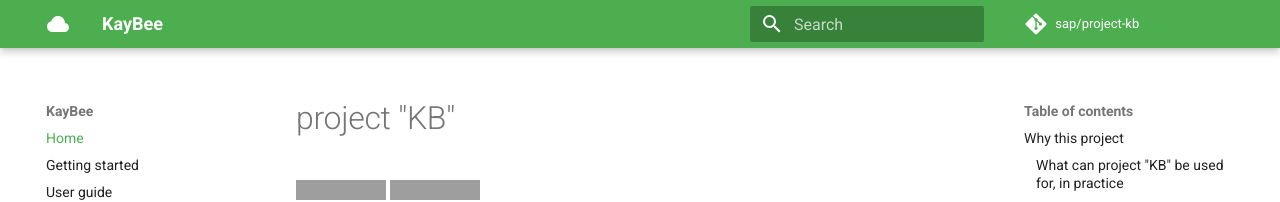
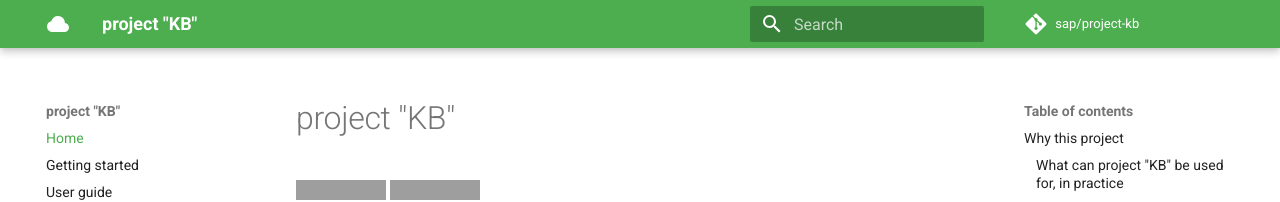
Before and after one commit to SAP/project-kb, an MkDocs documentation site: the page built from docs/index.md, in a window 1280 px wide. Shown: the top 202 px of the page. Built offline with MkDocs 1.6.1 and Material for MkDocs 9.7.7, drawn with Linux system fonts in a browser that asks for light colours; comment, search, counter and statistics services are not loaded; grey boxes are pictures that could not be loaded.

Commit message:
fix project name in gh-pages

```diff
--- a/mkdocs.yml
+++ b/mkdocs.yml
@@ -1,4 +1,4 @@
-site_name: KayBee
+site_name: project "KB"
 nav:
   - Home: index.md
   - Getting started: getting_started.md
@@ -48,7 +48,7 @@ markdown_extensions:
 extra:
   social:
     - type: 'github'
-      link: 'https://github.wdf.sap.corp/vulas/kaybee'
+      link: 'https://github.com/sap/project-kb'
     # - type: 'twitter'
     #   link: 'https://twitter.com/antoninosabetta'
     # - type: 'linkedin'
```
